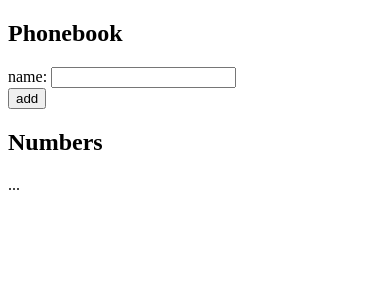
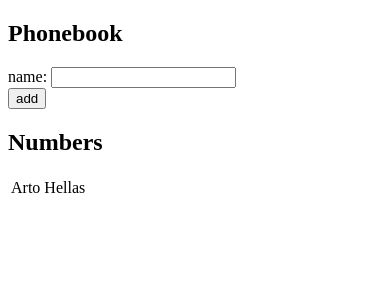
Before and after one commit to pantbruin/fso, a React (Create React App) app in the folder part2/phonebook/: page / in a window 390 px wide. Shown: the top 300 px of the page. Built offline with nearby package versions, Linux system fonts and the light colour scheme.

Commit message:
Implement phonebook step1 exercise

```diff
--- a/part2/phonebook/src/App.js
+++ b/part2/phonebook/src/App.js
@@ -1,4 +1,5 @@
 import { useState } from 'react'
+import PhoneInformation from './components/PhoneInformation'
 
 const App = () => {
   const [persons, setPersons] = useState([
@@ -6,19 +7,32 @@ const App = () => {
   ])
   const [newName, setNewName] = useState('')
 
+  const handleNewName = (event) => {
+    setNewName(event.target.value);
+  }
+
+  const handleSubmit = (event) => {
+    event.preventDefault();
+    const newPerson = {
+      name: newName,
+    }
+    setPersons(persons.concat(newPerson));
+    setNewName('');
+  }
+
   return (
     <div>
       <h2>Phonebook</h2>
-      <form>
+      <form onSubmit={handleSubmit}>
         <div>
-          name: <input />
+          name: <input value={newName} onChange={handleNewName}/>
         </div>
         <div>
           <button type="submit">add</button>
         </div>
       </form>
       <h2>Numbers</h2>
-      ...
+      <PhoneInformation persons={persons} />
     </div>
   )
 }
--- /dev/null
+++ b/part2/phonebook/src/components/PhoneInformation.js
@@ -0,0 +1,21 @@
+const Row = ({ name }) => {
+
+    return (
+    <tr>
+        <td>{name}</td>
+    </tr>
+    )
+}
+
+const PhoneInformation = ({ persons }) => {
+    const rows = persons.map((element) => <Row key={element.name} name={element.name} />)
+    return (
+        <div>
+            <table>
+                {rows}
+            </table>
+        </div>
+    )
+}
+
+export default PhoneInformation
```
